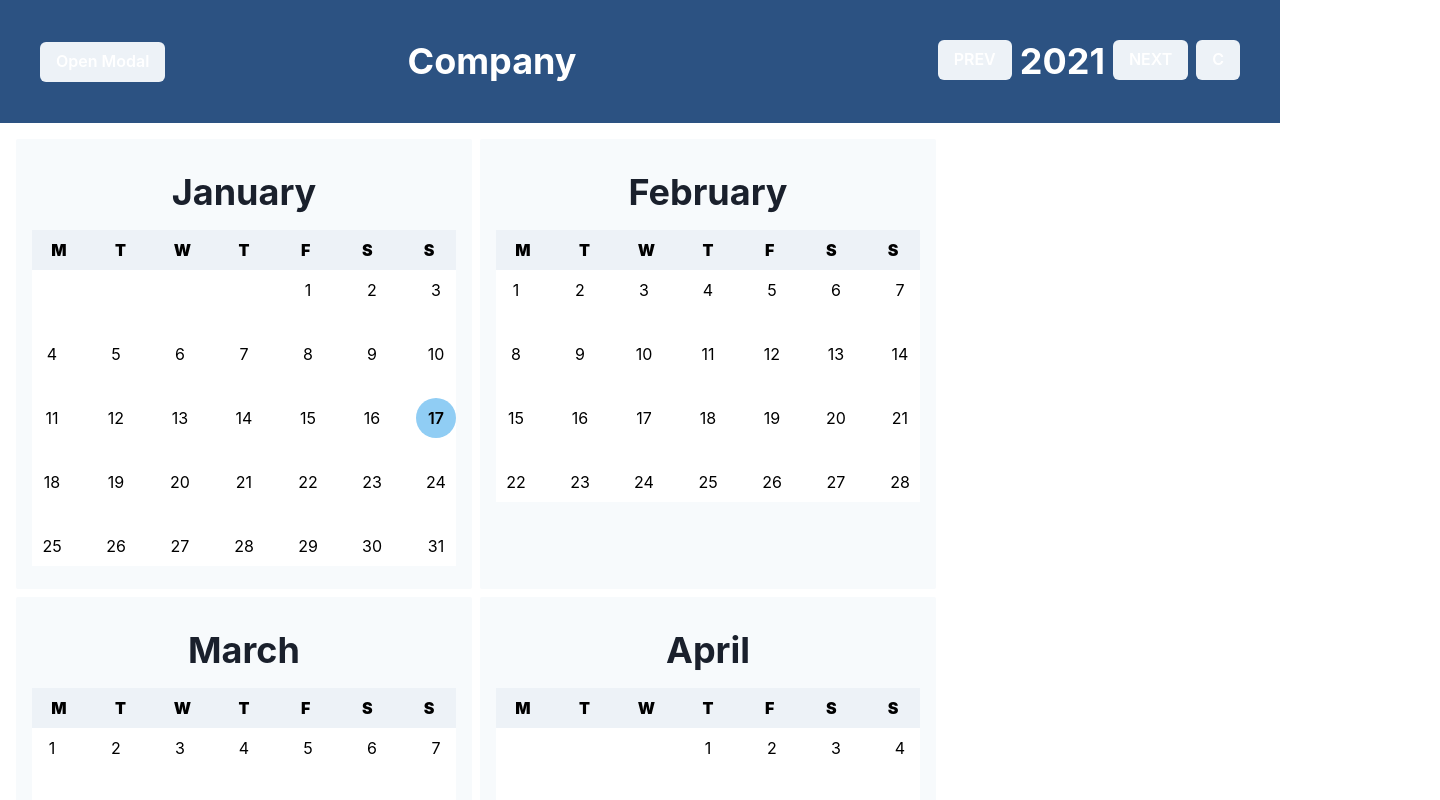
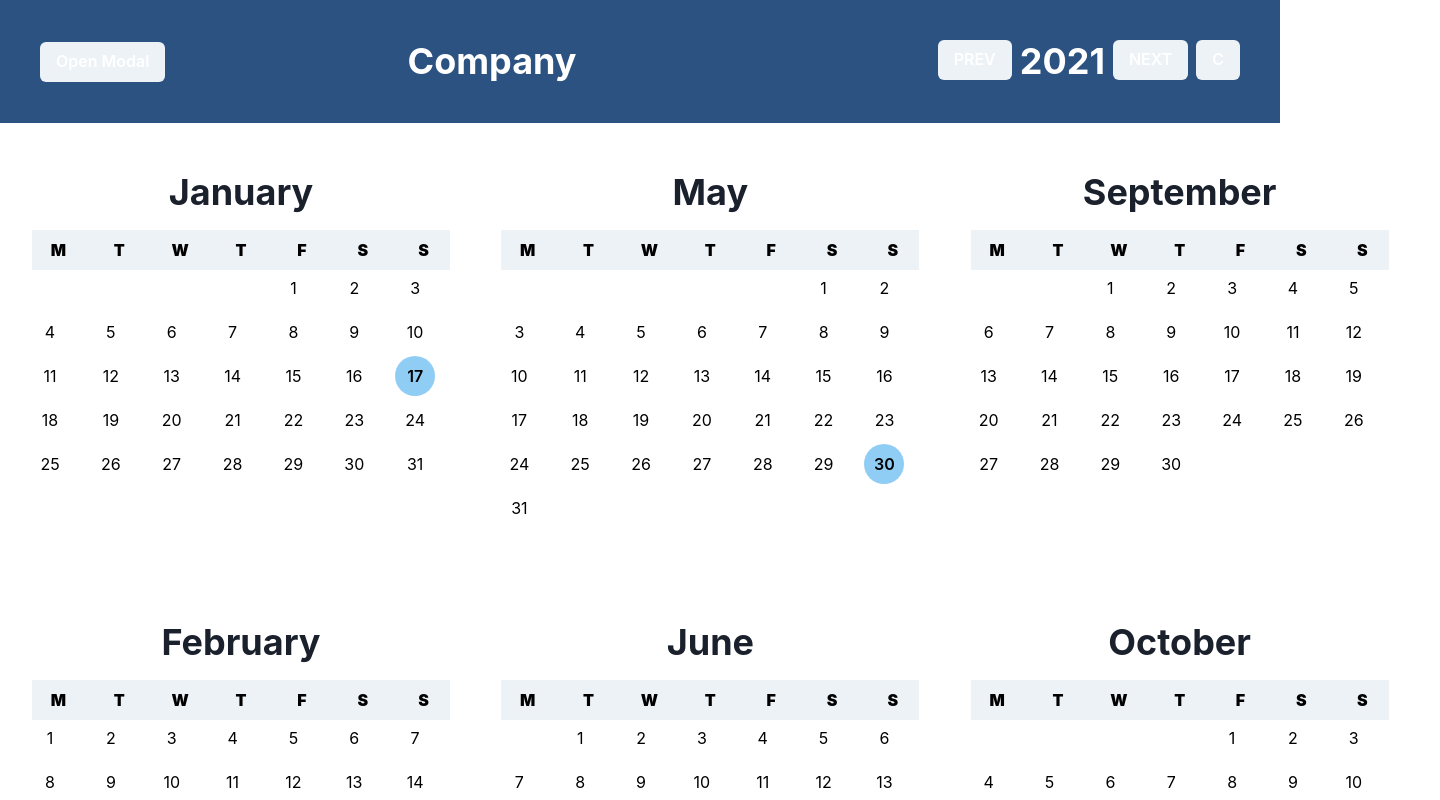
Before and after one commit to matterholt/calendarYearlySchedule, a React (Create React App) app: page / in a window 1280 px wide. Shown: the top 800 px of the page, 1440 px wide, since content can reach past the window. Built offline with nearby package versions, Linux system fonts and the light colour scheme.

Commit message:
month layout arangement

```diff
--- a/src/App.js
+++ b/src/App.js
@@ -29,8 +29,6 @@ export default function App() {
         yearToView={yearToView.format("YYYY")}
       />
 
-
-
         <CalenderBody yearToView={yearToView.format("YYYY")} />
 
 
--- a/src/components/calender/CalenderBody.js
+++ b/src/components/calender/CalenderBody.js
@@ -1,6 +1,6 @@
 import React, { useState } from "react";
 import dayjs from "dayjs";
-import { Wrap , Center} from "@chakra-ui/react";
+import { Wrap ,Flex, Center} from "@chakra-ui/react";
 import { getMonthsInAYear } from "../../utils/utilFunctions";
 
 import { holidayDays } from "../../storage/holidayDays";
@@ -15,9 +15,8 @@ export const CalenderBody = (props) => {
   );
 
   return (
-    <Center>
 
-    <Wrap w="1880px" p="4">
+    <Flex h="1880px" w="1440px" p="4" direction="column" wrap="wrap" >
       {monthsInAYear.map((monthValue, y) => {
         const eventsForTheMonth = eventsOfTheYear.filter((event) => {
           const checkMonth = dayjs(event.date).format("MM");
@@ -33,7 +32,6 @@ export const CalenderBody = (props) => {
           />
           );
         })}
-    </Wrap>
-        </Center>
+    </Flex>
   );
 };
--- a/src/components/calender/DateContainer.js
+++ b/src/components/calender/DateContainer.js
@@ -6,7 +6,7 @@ export const DateContainer = (props) => {
   const { x, dayHasEvent } = props;
 
   return (
-    <Circle size="40px" >
+    <Circle size="20px" >
       {dayHasEvent ? (
         <EventPopup date={x} eventDets={dayHasEvent} />
       ) : (
--- a/src/components/calender/MonthContainer.js
+++ b/src/components/calender/MonthContainer.js
@@ -2,17 +2,18 @@ import React from "react";
 import dayjs from "dayjs";
 import { Text, Box, Grid ,Heading} from "@chakra-ui/react";
 import { currentMonthConstruct } from "../../utils/utilFunctions";
-import { DateContainer, WeekDayHeader } from "./";
+import { DateContainer, WeekDayHeader,GridCalender } from "./";
 
 export const MonthContainer = (props) => {
   const { monthValue, yearToView, eventsForTheMonth } = props;
   const dates = currentMonthConstruct(monthValue, yearToView);
   const { monthName, viewDates } = dates;
   return (
-    <Box bg="gray.50"  minH="450px" p={4} borderRadius="sm">
+    <Box   minH="450px" w="450px" p={4} borderRadius="sm">
       <Heading p="4" textAlign="center">{monthName}</Heading>
       <WeekDayHeader />
-      <Grid templateColumns="repeat(7, 1fr)" gap={6} bg="white" color="black">
+      <GridCalender>
+
         {viewDates.map((day) => {
           const event = eventsForTheMonth.find((event) => {
             return dayjs(event.date).format("DD") === String(day);
@@ -20,7 +21,9 @@ export const MonthContainer = (props) => {
 
           return <DateContainer x={day} dayHasEvent={event} />;
         })}
-      </Grid>
+
+      </GridCalender>
+
     </Box>
   );
 };
--- a/src/components/calender/WeekDayHeader.js
+++ b/src/components/calender/WeekDayHeader.js
@@ -4,7 +4,7 @@ import { GridCalender } from "./";
 export const WeekDayHeader = () => {
   const daysOfTheWeek = ["M", "T", "W", "T", "F", "S", "S"];
   return (
-    <GridCalender customBG="gray.100" p="4">
+    <GridCalender customBG="gray.100">
       {daysOfTheWeek.map((x) => (
         <Center>
           <Text fontWeight={900}>
```
